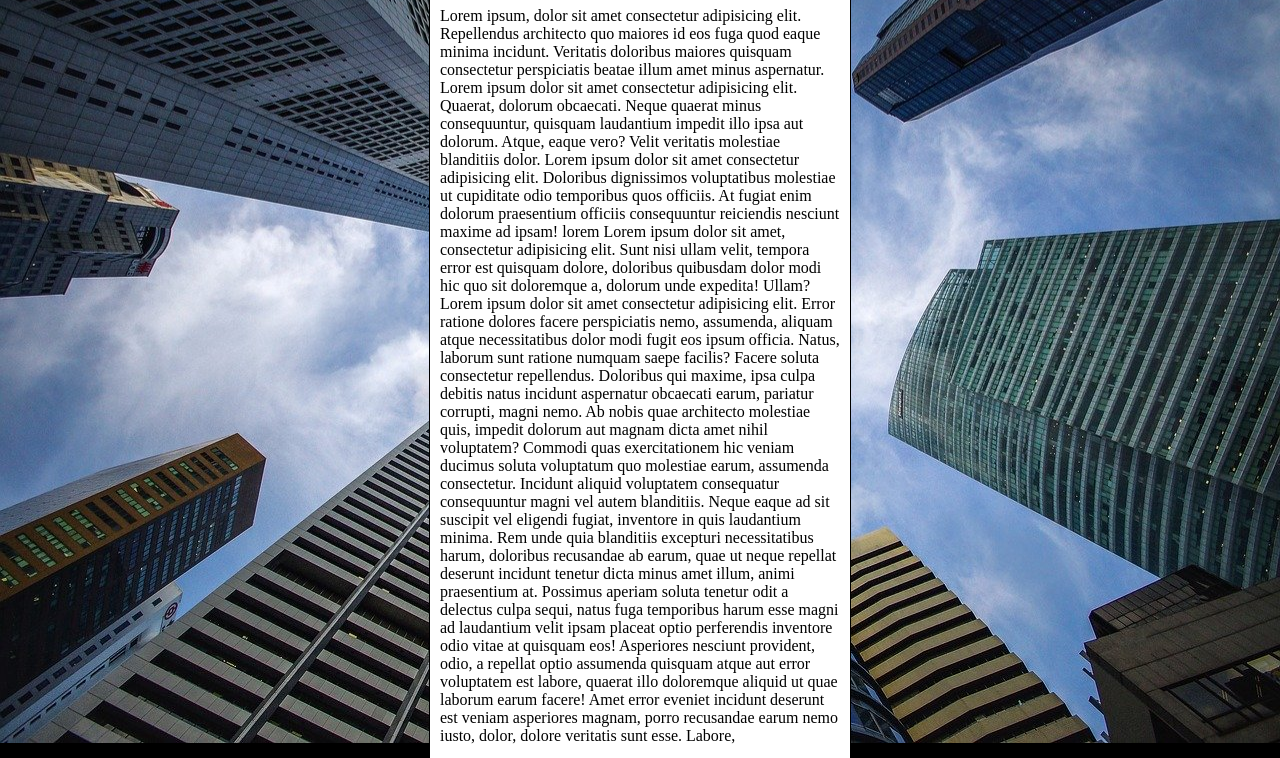
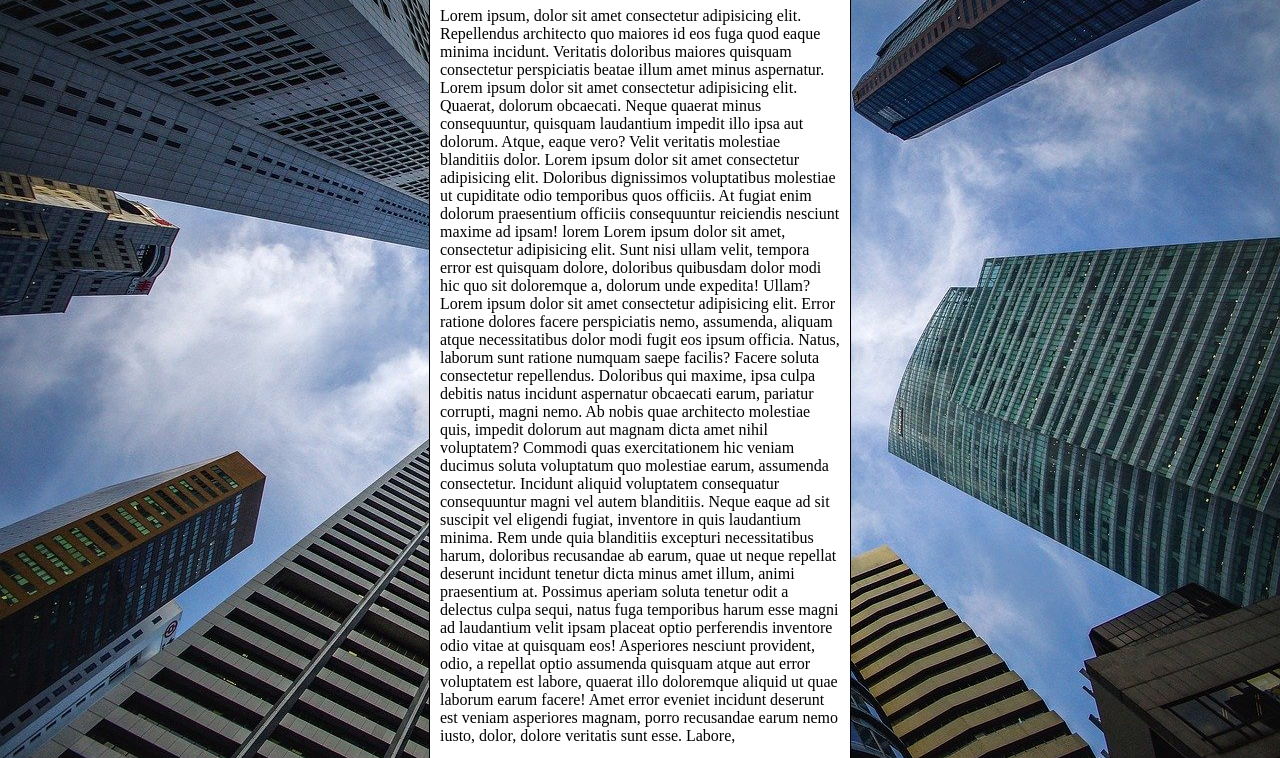
Before and after one commit to Giovanni1625/html-css, a plain HTML site: page exercicios/ex22/fundo06.html in a window 1280 px wide. Shown: the part 92-850 px from the top of the page. Drawn offline with Linux system fonts and the light colour scheme.

Commit message:
fundo 06

```diff
--- a/exercicios/ex22/fundo06.html
+++ b/exercicios/ex22/fundo06.html
@@ -8,19 +8,23 @@
         body {
             height: 100vh;
             background-color: black;
-            background-image: url(imagens/wallpaper002.jpg);
-            background-position: center center;
-            background-repeat: no-repeat;
+            background: black url(imagens/wallpaper002.jpg) center center no-repeat fixed;
             background-size: cover;
         }
         main {
             background-color: white;
             padding: 10px;
-            width: 400px;
+            max-width: 400px;
             margin: auto;
             border: 1px solid black;
             border-radius: 20px;
         }
+        /*
+          Shorthand - background
+
+          color > image > position > repeat > {size} > attachment
+
+        */
     </style>
 </head>
 <body>
```
